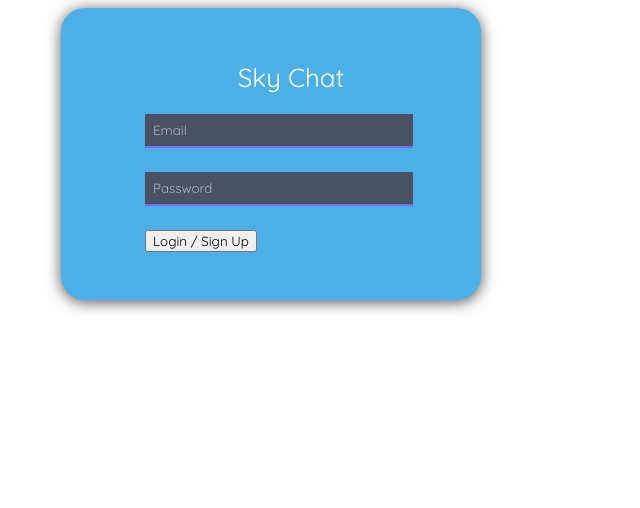
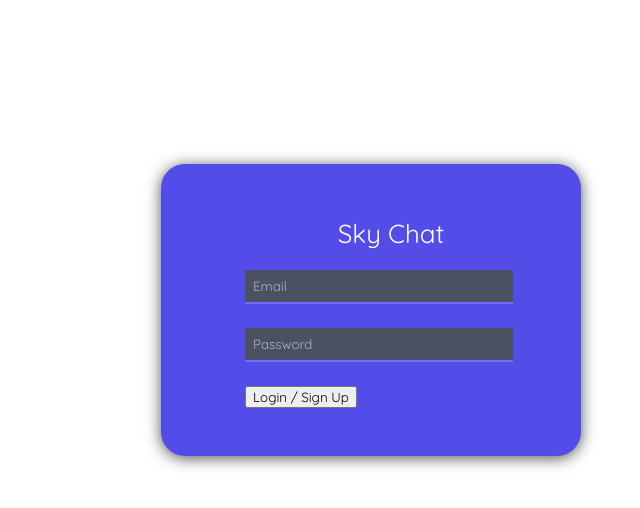
Before and after one commit to AleardoKandiah/nextjs_chat_app, a Next.js app: page / in a window 1280 px wide. Shown: the top 508 px of the page, without its empty margins (247-887 px from the left). Built offline with nearby package versions, Linux system fonts and the light colour scheme.

Commit message:
nitial commit

```diff
--- a/pages/index.js
+++ b/pages/index.js
@@ -25,7 +25,8 @@ export default function Auth() {
     if (username.lenght === 0 || secret.lenght === 0) return;
 
     // if validation success create API
-    axios.put(
+    axios
+    .put(
       // route
       'https://api.chatengine.io/users/',
       // store data and API key
@@ -35,7 +36,6 @@ export default function Auth() {
     )
 
     // Once API has been made and response is successful, push to chat page
-
     .then((r) => router.push('/chats'));
   }
 
--- a/styles/auth.css
+++ b/styles/auth.css
@@ -1,3 +1,4 @@
+
 .backgound {
     padding: 100px;
     position: absolute;
@@ -5,16 +6,17 @@
     left: 0px;
     width: calc(100vw- 200px);
     height: calc(100vh - 200px);
-    background: linear-gradient(150deg, #d9dbe2, #808aac 100%, #282d39 0);
+    background: linear-gradient(150deg, #d9dbe3, #808abc 100%, #282d38 0);
+
 }
 
 .auth-container{
     width: 420px;
     height: 292px;
     position: relative;
-    top: calc(50vh - 144px -100px);
-    left: calc(50vw - 240px - 100px);
-    background-color: rgb(76, 175, 232);
+    top: calc(50vh - 144px - 100px);
+    left: calc(50vw - 140px - 100px);
+    background-color: rgb(84, 76, 232);
     border-radius: 24px;
     box-shadow: 0 2px 15px rgb(0 0 0 / 68%);
 }
```
